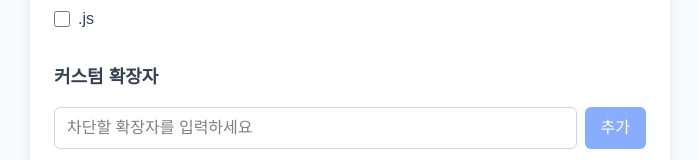
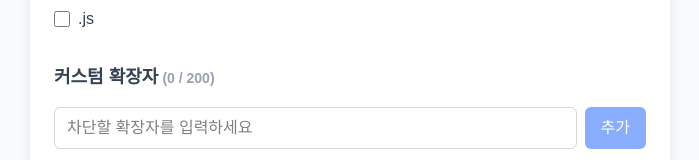
Before and after one commit to yooputer/extension-filter, a Next.js app in the folder extension-filter-nextjs/: page / in a window 1280 px wide. Shown: the part 221-381 px from the top of the page, without its empty margins (290-989 px from the left). Built offline with nearby package versions, Linux system fonts and the light colour scheme; no server answers.

Commit message:
fix: [Next] 커스텀 확장자 개수 라벨 추가

```diff
--- a/extension-filter-nextjs/src/app/components/CustomExtensionSection.tsx
+++ b/extension-filter-nextjs/src/app/components/CustomExtensionSection.tsx
@@ -10,6 +10,7 @@
   customExtensions,
   fetchExtensions
 }: CustomExtensionsSectionProps) {
+  const MAX_CUSTOM_EXTENSION_CNT = 200;
   const [newExtension, setNewExtension] = useState('');
 
   const handleAddCustomExtension = async () => {
@@ -39,6 +40,7 @@
     <section>
       <h3 className="text-lg font-semibold text-gray-700 mb-4">
         커스텀 확장자
+        <span className="text-sm text-gray-400 ml-1">({customExtensions.length} / {MAX_CUSTOM_EXTENSION_CNT})</span>
       </h3>
 
 
```
